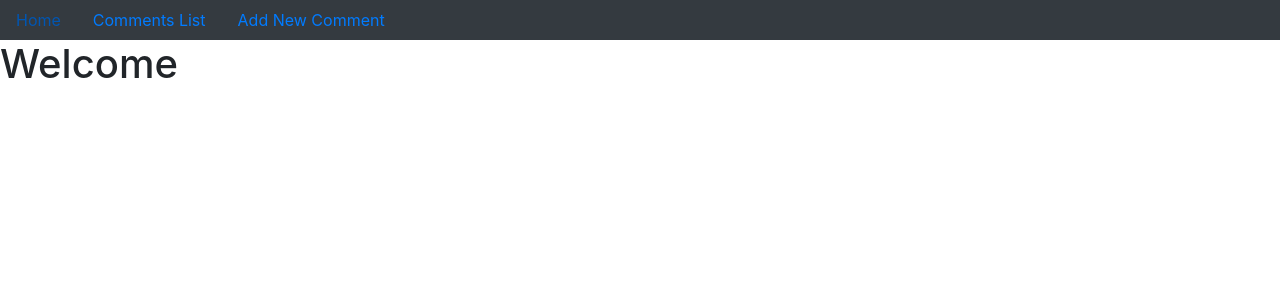
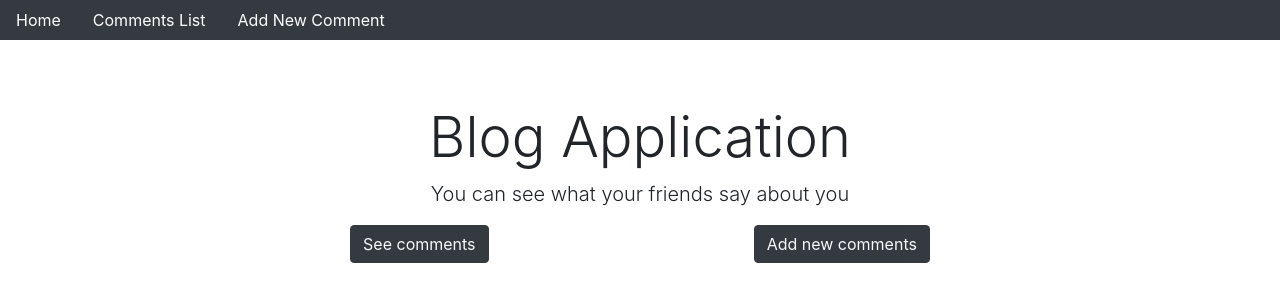
Before and after one commit to JhonathanMusa/blog_application, a React (Create React App) app in the folder public/: page / in a window 1280 px wide. Shown: the top 302 px of the page. Built offline with nearby package versions, Linux system fonts and the light colour scheme.

Commit message:
adding some styles to home page

```diff
--- /dev/null
+++ b/public/src/App.css
@@ -0,0 +1,13 @@
+.btn-jumbo{
+    display: flex;
+    flex-direction: row;
+    justify-content: space-evenly;
+}
+
+.text-light{
+    text-decoration: none !important;
+}
+
+.nav-link{
+    color: #fff !important;
+}
--- a/public/src/components/AddComment.js
+++ b/public/src/components/AddComment.js
@@ -1,7 +1,7 @@
 import axios from "axios";
 import React, { useState } from "react";
 
-export default function AddComment() {
+export default function AddComment(props) {
   const [newComment, setNewComment] = useState([]);
 
   const inputHandle = (e) => {
@@ -22,6 +22,8 @@ export default function AddComment() {
       .catch((error) => {
         console.log(error);
       });
+
+    props.history.push("/comments");
   };
 
   return (
--- a/public/src/components/Home.js
+++ b/public/src/components/Home.js
@@ -1,9 +1,34 @@
-import React from 'react'
+import React from "react";
+import "../App.css";
+import { Link } from "react-router-dom";
 
 export default function Home() {
-    return (
-        <div>
-           <h1>Welcome</h1>
+  return (
+    <div>
+      <div className="jumbotron jumbotron-fluid bg-white text-center">
+        <div className="container">
+          <h1 className="display-4">Blog Application</h1>
+          <p className="lead">You can see what your friends say about you</p>
+
+          <div className="btn-jumbo">
+            <div>
+              <button className="btn btn-dark">
+                <Link className="text-light" to="/comments">
+                  See comments
+                </Link>
+              </button>
+            </div>
+
+            <div>
+              <button className="btn btn-dark">
+                <Link className="text-light" to="/new-comment">
+                  Add new comments
+                </Link>
+              </button>
+            </div>
+          </div>
         </div>
-    )
+      </div>
+    </div>
+  );
 }
```
Also changed, not shown: public/src/index.css (line endings or trailing spaces).
